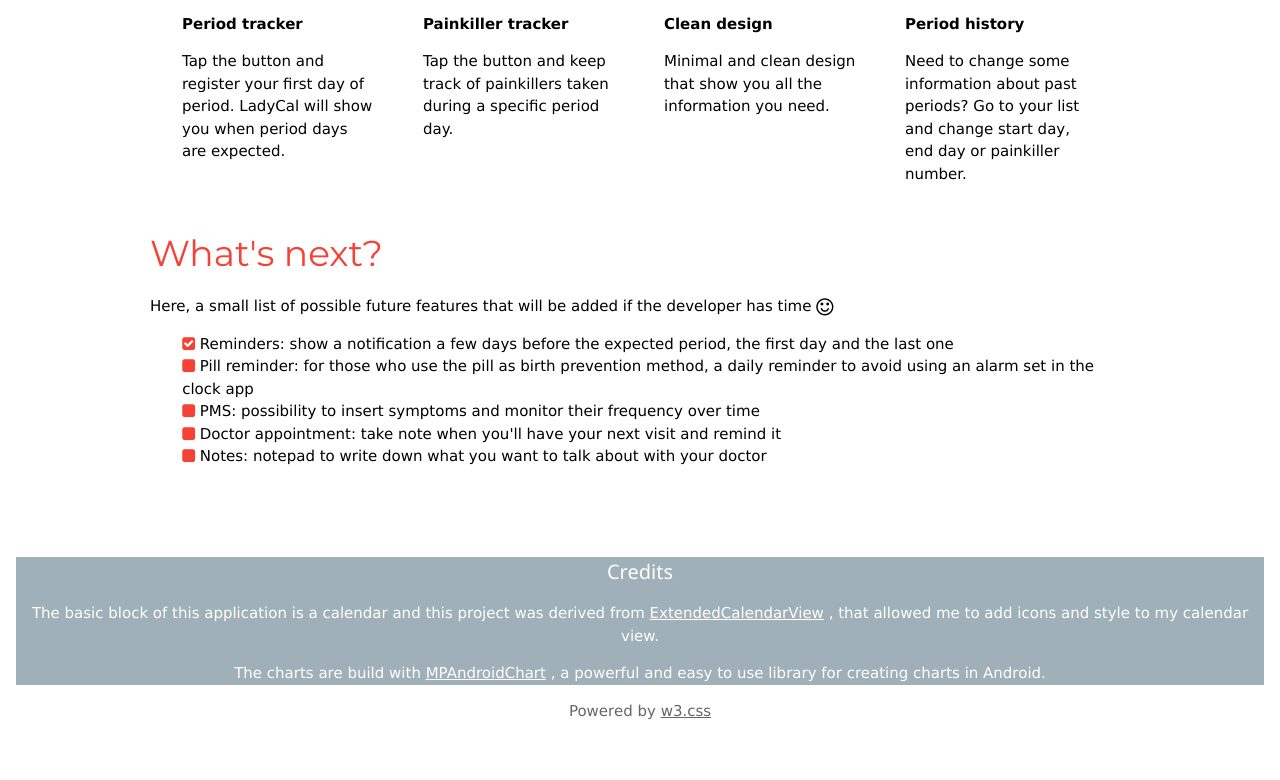
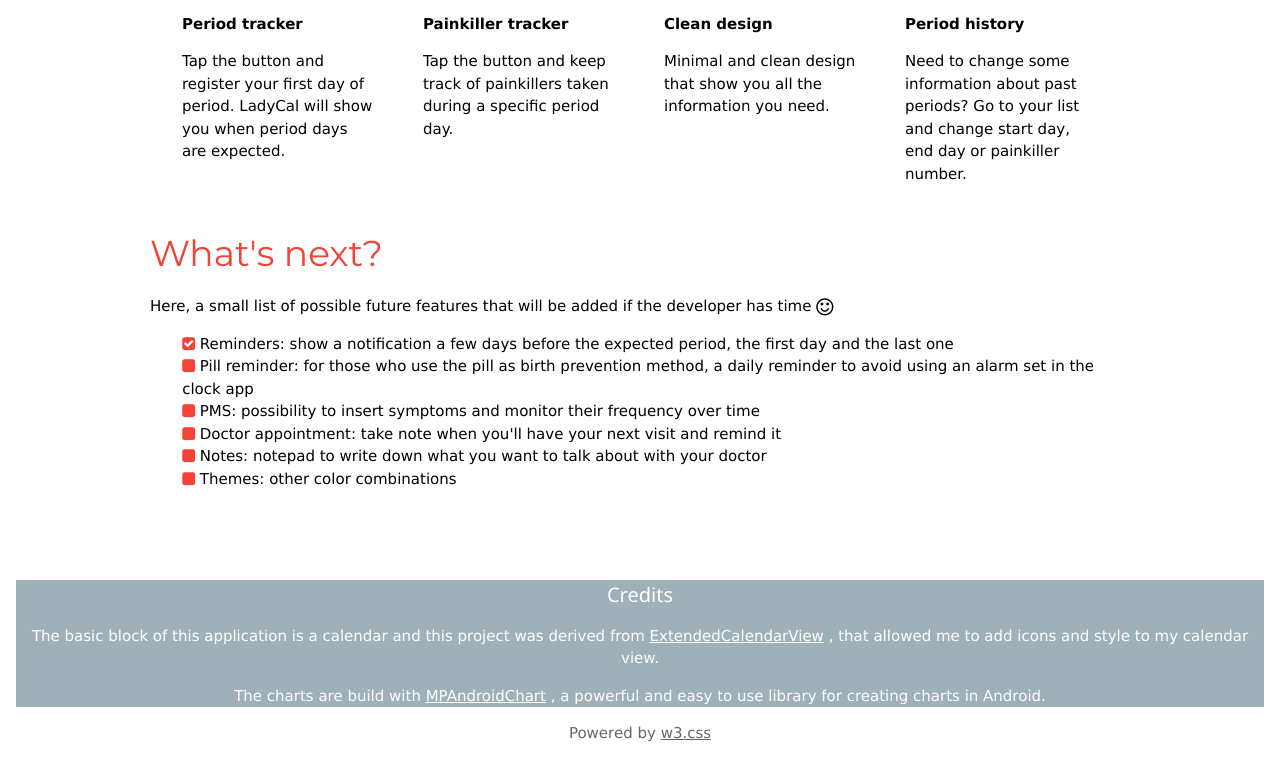
Before and after one commit to AgneseBussone/LadyCal, a plain HTML site: page docs/index.html in a window 1280 px wide. Shown: the part 1644-2424 px from the top of the page. Drawn offline with nearby package versions, Linux system fonts and the light colour scheme.

Commit message:
graphic asset

```diff
--- a/docs/index.html
+++ b/docs/index.html
@@ -117,6 +117,7 @@ body,h1,h2,h3,h4,h5,h6 {'Slabo 27px', serif}
   <li><i class="fa fa-square w3-text-red"></i> PMS: possibility to insert symptoms and monitor their frequency over time</li>
   <li><i class="fa fa-square w3-text-red"></i> Doctor appointment: take note when you'll have your next visit and remind it</li>
   <li><i class="fa fa-square w3-text-red"></i> Notes: notepad to write down what you want to talk about with your doctor</li>
+  <li><i class="fa fa-square w3-text-red"></i> Themes: other color combinations</li>
 </ul>
   </p>
   </div>
```
Also changed, not shown: docs/feature_graphics.png (added), docs/screenshots/Screenshot_2017-06-17-08-07-41.png (added), docs/screenshots/Screenshot_2017-06-17-08-08-42.png (added), docs/screenshots/Screenshot_2017-06-17-08-11-07.png (added), 1 other file.
